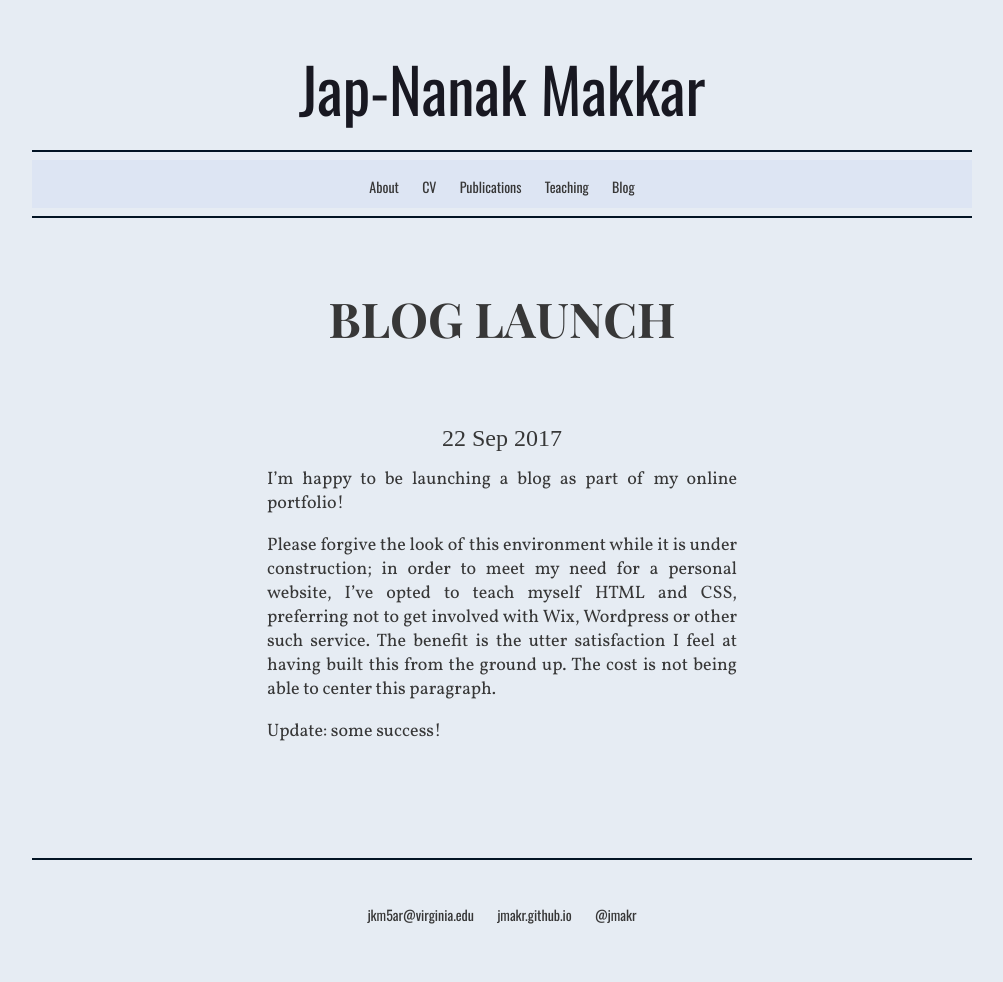
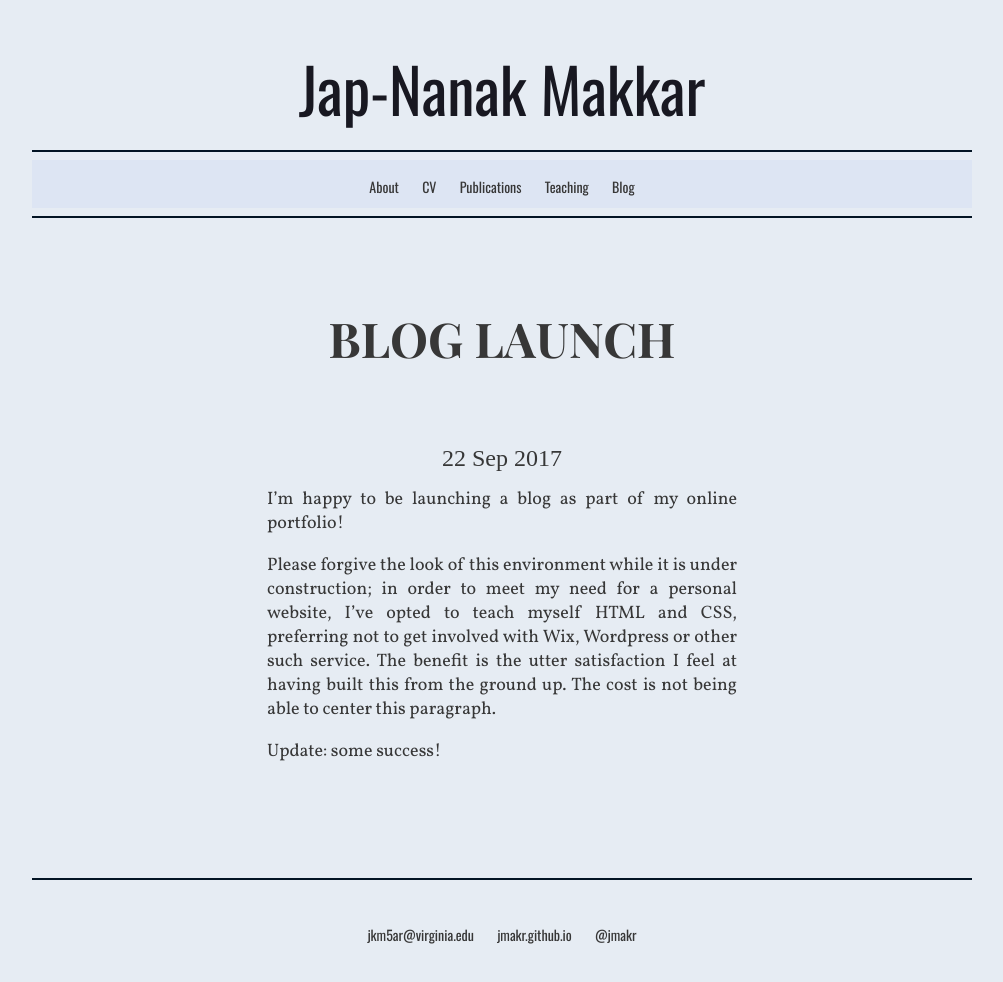
Before and after one commit to jmakr/jmakr.github.io, a Jekyll site: the page built from _posts/2017-09-22-Blog-Launch.md, in a window 1280 px wide. Shown: the whole page, without its empty margins (138-1141 px from the left). Built offline with Jekyll 4.4.1, drawn with Linux system fonts in a browser that asks for light colours; some web fonts are replaced.

Commit message:
Update main.css

```diff
--- a/css/main.css
+++ b/css/main.css
@@ -113,8 +113,8 @@
 
 }
 .beaderhelper{
-	height: 80px;
-	margin-top: 60px;
+	height: 60px;
+	margin-top: 80px;
 
 }
 
```
